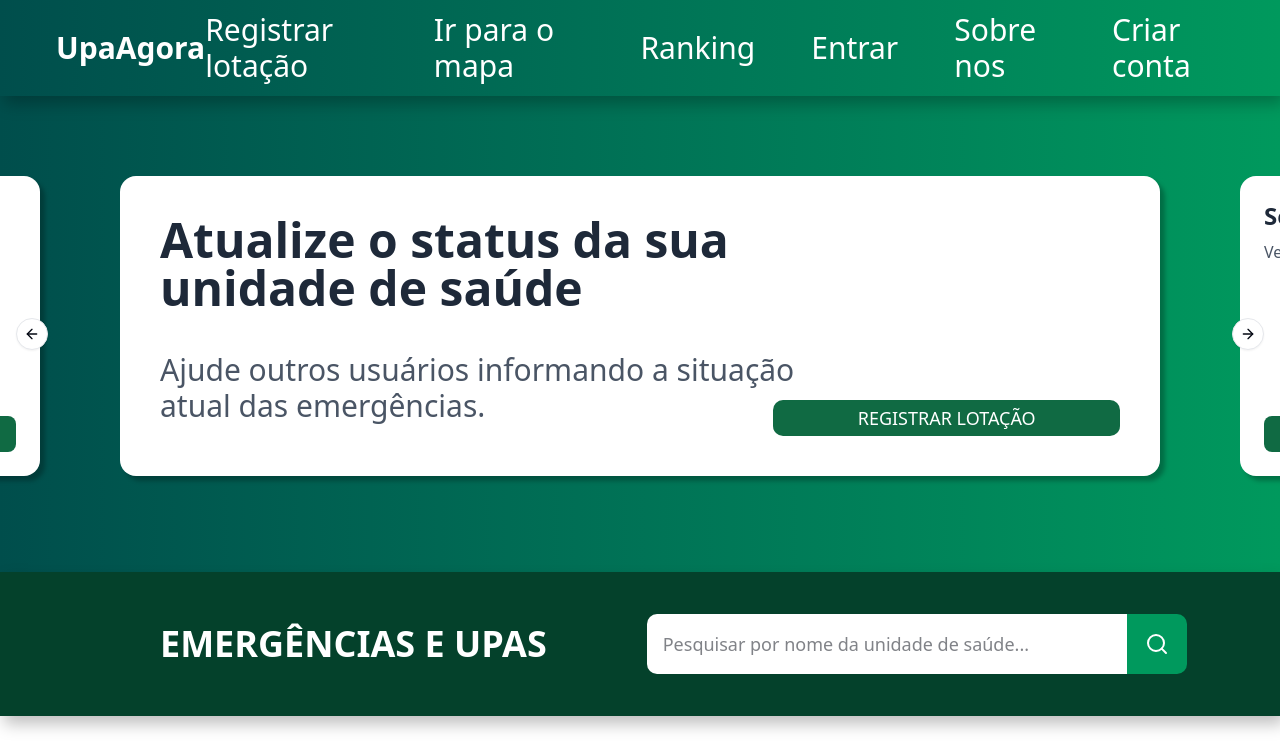
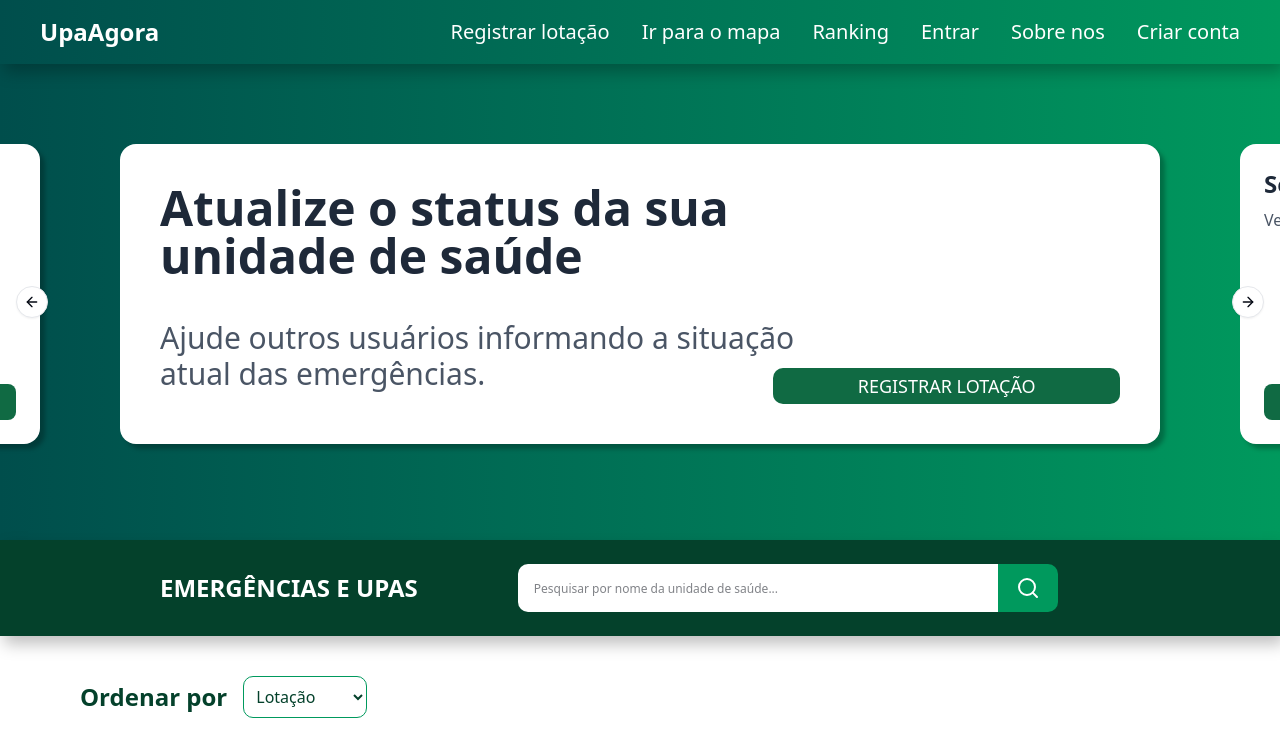
Before and after one commit to N1nh4/frontend-lab-web, a Next.js app: page /inicial in a window 1280 px wide. Shown: the top 754 px of the page. Built offline with nearby package versions, Linux system fonts and the light colour scheme.

Commit message:
ajustando tamanho das telas devido problema no google

```diff
--- a/src/app/(paginas)/(public)/inicial/page.tsx
+++ b/src/app/(paginas)/(public)/inicial/page.tsx
@@ -215,19 +215,19 @@ export default function Inicial() {
 
       {/* Barra de pesquisa */}
       <div
-        className="flex w-full items-center h-36 bg-verdeEscuro"
+        className="flex w-full items-center h-24 bg-verdeEscuro"
         style={shadowSearch}
       >
-          <div className="flex items-center justify-start pl-40 h-full text-white text-4xl font-semibold">
+          <div className="flex items-center justify-start pl-40 h-full text-white text-2xl font-semibold">
             <h1>EMERGÊNCIAS E UPAS</h1>
           </div>
           <div className="flex items-center w-6/12 justify-end h-full">
             <input
               type="text"
               placeholder="Pesquisar por nome da unidade de saúde..."
-              className=" w-3/4 h-15 px-4 bg-white text-lg rounded-l-lg focus:outline-none focus:ring-2 focus:ring-verdeClaro"
+              className=" w-3/4 h-12 px-4 bg-white text-xs rounded-l-lg focus:outline-none focus:ring-2 focus:ring-verdeClaro"
             />
-            <button className="flex items-center justify-center h-15 w-15 bg-verdeClaro  text-white rounded-r-lg">
+            <button className="flex items-center justify-center h-12 w-15 bg-verdeClaro  text-white rounded-r-lg">
               <Search />
             </button>
           </div>
--- a/src/app/layout.tsx
+++ b/src/app/layout.tsx
@@ -29,7 +29,7 @@ export default function RootLayout({
         className={`${geistSans.variable} ${geistMono.variable} antialiased`}
       >
 
-        <main className="flex-1 overflow-y-auto pt-24">{children}</main>
+        <main className="flex-1 overflow-y-auto pt-16">{children}</main>
       </body>
     </html>
   );
--- a/src/components/cabecalho.tsx
+++ b/src/components/cabecalho.tsx
@@ -17,21 +17,21 @@ export default function Cabecalho({ navLinks }: CabecalhoProps) {
 
   return (
     <header
-      className="fixed top-0 left-0 w-full h-24 bg-gradient-to-r from-[#004E4C] to-verdeClaro z-10"
+      className="fixed top-0 left-0 w-full h-16 bg-gradient-to-r from-[#004E4C] to-verdeClaro z-10"
       style={shadowStyle}
     >
-      <div className="h-full flex items-center px-14 justify-between">
+      <div className="h-full flex items-center px-10 justify-between">
         {/* Logo */}
         <div className="flex items-center">
           <Link
             href="/inicial"
           >
-            <span className="text-3xl font-bold text-white">UpaAgora</span>
+            <span className="text-2xl font-bold text-white">UpaAgora</span>
           </Link>
         </div>
 
         {/* Navegação */}
-        <nav className="flex items-center space-x-14 text-3xl">
+        <nav className="flex items-center space-x-8 text-xl">
           {navLinks.map((link, id) => (
             <Link
               href={link.href}
```
